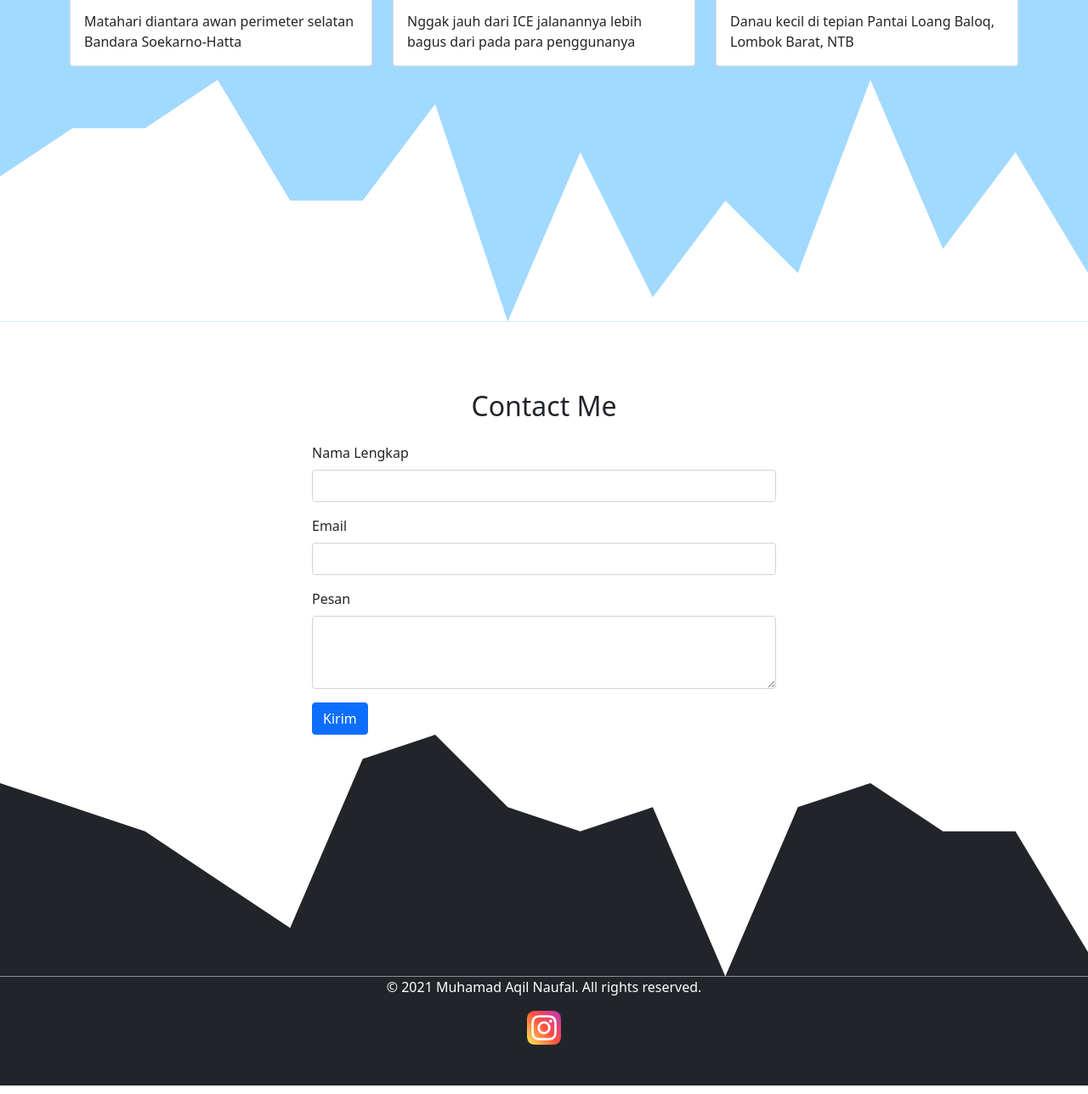
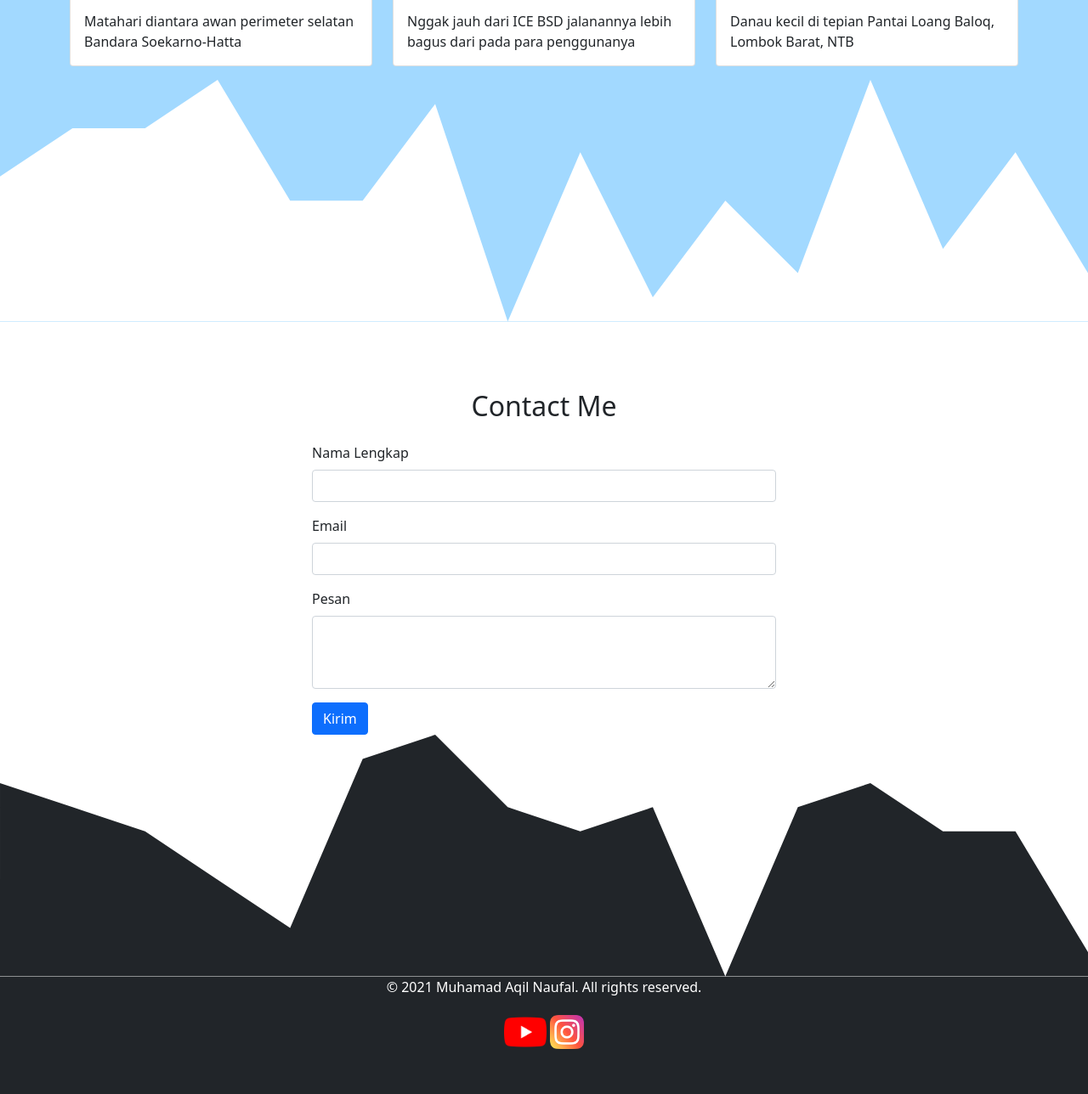
Before and after one commit to MAqilNaufal/MAqilNaufal.github.io, a plain HTML site: page index.html in a window 1280 px wide. Shown: the part 1840-3128 px from the top of the page at 85% size. Drawn offline with nearby package versions, Linux system fonts and the light colour scheme.

Commit message:
nambahin logo baru dibawah

```diff
--- a/index.html
+++ b/index.html
@@ -119,7 +119,7 @@
             <div class="card">
               <img src="img/Captures/2.jpg" class="card-img-top" alt="Captures 2" />
               <div class="card-body">
-                <p class="card-text">Nggak jauh dari ICE jalanannya lebih bagus dari pada para penggunanya</p>
+                <p class="card-text">Nggak jauh dari ICE BSD jalanannya lebih bagus dari pada para penggunanya</p>
               </div>
             </div>
           </div>
@@ -192,7 +192,9 @@
     <!-- Footer -->
     <footer class="bg-dark text-white text-center pb-5">
       <p>© 2021 Muhamad Aqil Naufal. All rights reserved.</p>
-      <a href="https://www.instagram.com/naufalnauly/" class="text-white fw-bold"><img height="40" width="40" src="/img/instagram.png" /></a>
+      <a target="_blank" href="https://www.youtube.com/channel/UCoFTkyKen2JOgEuzVPw9tuw" class="text-white fw-bold"><img height="50" width="50" src="/img/youtube.png" /></a>
+
+      <a target="_blank" href="https://www.instagram.com/naufalnauly/" class="text-white fw-bold"><img height="40" width="40" src="/img/instagram.png" /></a>
     </footer>
     <!-- Akhir Footer -->
 
```
Also changed, not shown: img/youtube.png (added).
